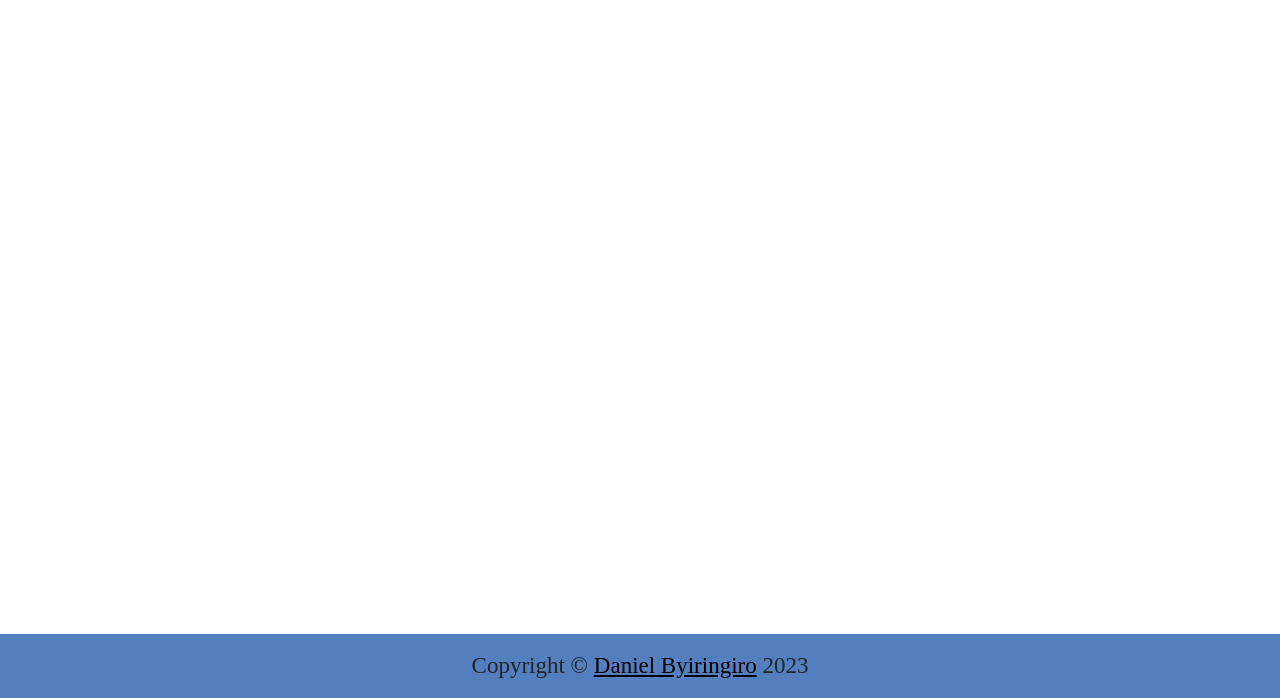
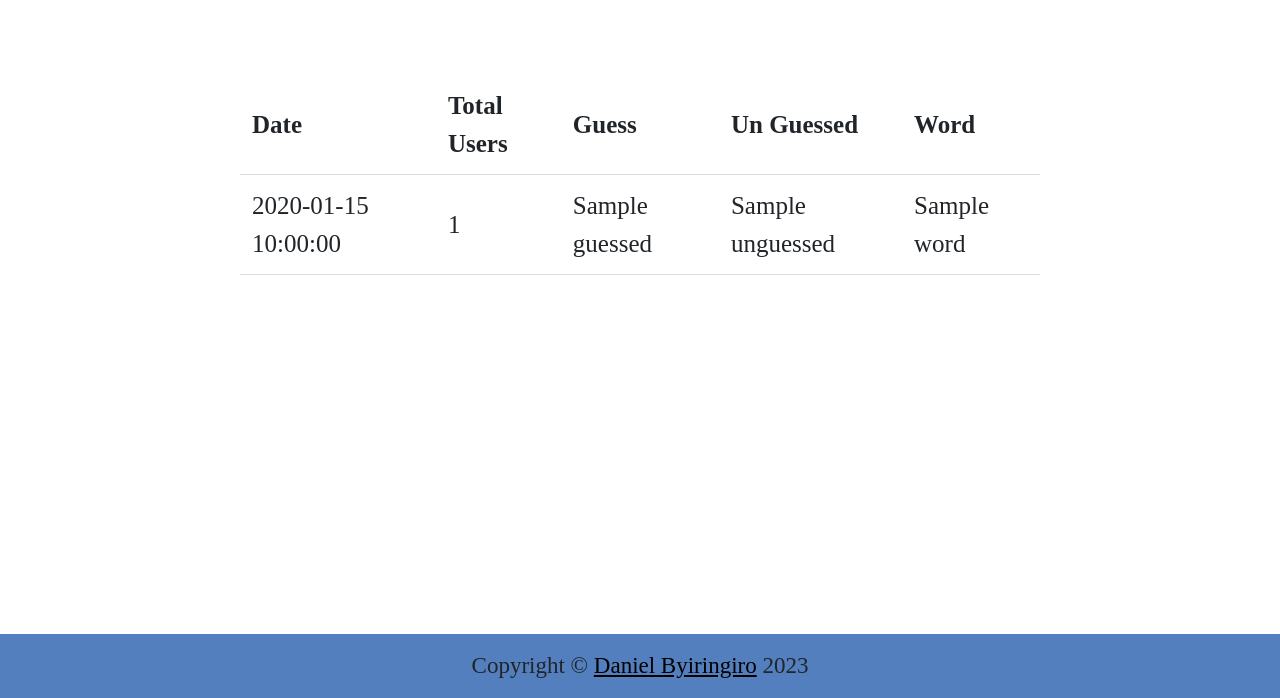
Before and after one commit to danielbyiringiro/amagambo, a Flask app: template templates/admin.html in a window 1280 px wide. Shown: the part 102-800 px from the top of the page. Run offline with Flask 3, Linux system fonts and the light colour scheme; the template is opened without the code that fills it: most values are stand-ins (such as "Sample title", 1, 10 or a date in 2020); some libraries are stand-ins or nearby versions; some web fonts are replaced.

Commit message:
Admin Dashboard

```diff
--- a/app.py
+++ b/app.py
@@ -1,7 +1,6 @@
 from flask import Flask, flash, render_template, request, session, redirect
 from flask_session import Session
 from helper import *
-from PIL import Image
 from werkzeug.security import check_password_hash, generate_password_hash
 from cs50 import SQL
 
@@ -45,7 +44,7 @@ def login():
 
         # get password and the password confirmation
 
-        rows = db.execute("SELECT * FROM users where email = ?", email)
+        rows = db.execute("SELECT * FROM user where email = ?", email)
 
         if not rows:
             flash("You are not registered. Sign Up")
@@ -114,8 +113,9 @@ def register():
                 return redirect("/register")
 
             hash = generate_password_hash(password)
-            db.execute("INSERT INTO users(email,hash,password) VALUES(?,?,?)", email,hash,password)
-            rows = db.execute("SELECT id FROM users where email = ?", email)
+            time = day()
+            db.execute("INSERT INTO user(email,hash,created_at) VALUES(?,?,?)", email,hash, time)
+            rows = db.execute("SELECT id FROM user where email = ?", email)
             id = rows[0]["id"]
             session["user_id"] = id
 
@@ -140,6 +140,8 @@ def home():
         board = boardDefault()
         keyboard = keyBoard()
         color_board = boardDefault()
+        word = word_for_the_day()
+
 
         return render_template("board.html", board=board, letter = letter, keyboard = keyboard, color_board = color_board)
 
@@ -147,7 +149,8 @@ def home():
         selected_letter = request.form.get("selected_letter")
         board = request.form.get("board")
         color_board = request.form.get("color_board")
-
+        today = day()
+        num_days = num_day()
         board = eval(board)
         color_board = eval(color_board)
 
@@ -171,8 +174,10 @@ def home():
 
                 if response == True:
                     color_board[i-1] = ["GREEN"] * 6
+                    if detail_recorded(session['user_id']):
+                        db.execute("INSERT INTO play(userId, isPlay, date) values(?,'True',?)", session['user_id'], today)
                     flash(message)
-                    generate_image(color_board, 1, i)
+                    generate_image(color_board, num_days, i)
                     return render_template("display.html")
 
                 elif len(message) == 6:
@@ -181,8 +186,10 @@ def home():
 
                     if i == 7 and j == 0:
                         word = word_day()
+                        if detail_recorded(session['user_id']):
+                            db.execute("INSERT INTO play(userId, isPlay, date) values(?,'False',?)", session['user_id'], today)
                         flash(f"You ran out of guesses, today's word is {word.upper()}")
-                        generate_image(color_board, 1, "X")
+                        generate_image(color_board, num_days, "X")
                         return render_template("display.html")
 
                     else:
@@ -213,4 +220,5 @@ def home():
 @admin_required
 def admin():
 
-    return render_template("admin.html")
+    details = admin_details()
+    return render_template("admin.html", details = details)
--- a/helper.py
+++ b/helper.py
@@ -4,12 +4,10 @@ from PIL import Image, ImageDraw, ImageFont
 from flask import redirect, session
 from functools import wraps
 from cs50 import SQL
+from datetime import datetime, timedelta
+from random import choice
 
 db = SQL("sqlite:///amagambo.db")
-
-def word_day():
-    return "follow"
-
 
 color_dic = {"GREEN": "#528d4e", "RED":"#ea433b","YELLOW": "#b49f39",'':None}
 
@@ -66,7 +64,6 @@ def generate_image(board, day, score, gap_size=5, tile_gap=2):
     # Save the image to a file (e.g., PNG)
 
     image.save("static/colorboard.png", format='PNG')
-
 
 
 def print_board(board):
@@ -148,11 +145,11 @@ def position(board):
     return None, None
 
 def checkFunction(guess):
-    word = word_day()
+    word = word_for_the_day()
     guess = guess.lower()
-    WORDS = ["purple","gentle","wisdom","follow"]
+    all_words = words()
 
-    if guess not in WORDS:
+    if guess not in all_words:
 
         message = "Word not in list"
         isWin = False
@@ -203,7 +200,7 @@ def admin_required(f):
     """
     @wraps(f)
     def decorated_function(*args, **kwargs):
-        admin_id = 3
+        admin_id = 1
         if session.get("user_id")  != admin_id:
             return redirect("/")
         return f(*args, **kwargs)
@@ -211,7 +208,7 @@ def admin_required(f):
 
 def search(email):
     """Searches if current email is in database"""
-    rows = db.execute("SELECT * FROM users WHERE email = ?", email)
+    rows = db.execute("SELECT * FROM user WHERE email = ?", email)
     #returns a boolean
     return len(rows) == 0
 
@@ -232,3 +229,107 @@ def validate(password):
 
     #passed all checks
     return True
+
+
+def days_between():
+
+    today = datetime.today()
+
+    target_date = datetime(2023, 7, 23)
+
+    days_passed = (today - target_date).days
+
+    dates_in_between = []
+
+    for i in range(1, days_passed):
+        date = target_date + timedelta(days=i)
+        date = date.strftime("%Y-%m-%d")
+        dates_in_between.append(date)
+
+
+    dates_in_between.append(today.strftime("%Y-%m-%d"))
+
+    return dates_in_between
+
+
+def admin_details():
+
+    dates = days_between()
+    details = []
+    for date in dates:
+
+        total_users = db.execute("select count(*) as num from user where created_at <= ?", date)[0]['num']
+        unguessed = db.execute("select count(*) as num from play where isPlay = 'False' and date = ?", date)[0]['num']
+        guessed = db.execute("select count(*) as num from play where isPlay = 'True' and date = ?", date)[0]['num']
+        word = db.execute("select word from wordforday where date = ?", date)[0]['word']
+        word = format_word(word)
+
+        day_detail = {'date': date, 'total_users': total_users, 'guessed': guessed if not None else 0, 'unguessed': unguessed if not None else 0, 'word':word}
+
+        details.append(day_detail)
+
+    rev_details = []
+    for i in reversed(details):
+        rev_details.append(i)
+
+    return rev_details
+
+def format_word(word):
+
+    word = f"{word[0]} - - - - {word[-1]}"
+
+    return word
+
+def day():
+
+    today = datetime.today()
+    date = today.strftime("%Y-%m-%d")
+    return date
+
+def num_day():
+
+    numList = days_between()
+    return len(numList)
+
+def detail_recorded(id):
+
+    today = day()
+    rows = db.execute("select * from play where id = ? and date = ?",id, today)
+    return len(rows) == 0
+
+def word_for_the_day():
+
+    today = day()
+    word_s = db.execute("select word from wordforday")
+    rows = db.execute("select date from wordforday")
+    dates = [row["date"] for row in rows]
+    word_s = [row["word"] for row in word_s]
+    if today in dates:
+        word = db.execute("select word from wordforday where date = ?", today)[0]['word']
+        return str(word)
+
+    else:
+
+        allwords = words()
+        unused_words = [x for x in allwords if x not in word_s]
+        word_for_day = choice(unused_words)
+        bankid = db.execute("select ID from wordbank where word = ?", word_for_day)[0]['ID']
+        today = day()
+        db.execute("insert into wordforday(word,bankid,date) values(?,?,?)", word_for_day, int(bankid), today)
+        return str(word_for_day)
+
+
+
+
+def words():
+
+    kinyaWords = []
+    rows = db.execute("select word from wordbank")
+    for row in rows:
+
+        word = row['WORD']
+        kinyaWords.append(word)
+
+    kinyaWords[219] = 'kuyaga'
+    kinyaWords[323] = 'ijambo'
+    return kinyaWords
--- a/templates/admin.html
+++ b/templates/admin.html
@@ -3,3 +3,51 @@
 {% block title %}
     Admin
 {% endblock %}
+
+{%block game%}
+<style>
+    table {
+        border-collapse: collapse;
+        width: 800px;
+        margin-left: auto;
+        margin-right: auto;
+    }
+
+    th, td {
+        padding: 12px;
+        text-align: left;
+        border-bottom: 1px solid #ddd;
+        gap: 20px;
+    }
+
+    tr:nth-child(even) {
+        background-color: #f2f2f2;
+    }
+
+    tr:last-child th {
+        margin: 0;
+    }
+</style>
+{% endblock %}
+{% block main %}
+    <table>
+        <thead>
+            <th>Date</th>
+            <th>Total Users</th>
+            <th>Guess</th>
+            <th>Un Guessed</th>
+            <th>Word</th>
+        </thead>
+        <tbody>
+            {% for record in details %}
+                <tr>
+                    <td>{{record['date']}}</td>
+                    <td>{{record['total_users']}}</td>
+                    <td>{{record['guessed']}}</td>
+                    <td>{{record['unguessed']}}</td>
+                    <td>{{record['word']}}</td>
+                </tr>
+            {% endfor %}
+        </tbody>
+    </table>
+{% endblock %}
--- a/templates/layout.html
+++ b/templates/layout.html
@@ -23,7 +23,7 @@
                 <a class="navbar-brand" href="/"><span class="blue">A</span><span class="red">M</span><span class="yellow">A</span><span class="green">GAMBO</span></a>
                 {% block style%}{% endblock %}
                 <div class="collapse navbar-collapse" id="navbar">
-                    {% if session["user_id"] == 3 %}
+                    {% if session["user_id"] == 1 %}
                         <ul class="navbar-nav ms-auto mt-2">
                             <li class="nav-item"><a class="nav-link" href="/admin" style="margin-right: 10px; font-size: x-large;">Admin</a></li>
                             <li class="nav-item"><a class="nav-link" href="/logout" style="margin-right: 10px; font-size: x-large;">Log Out</a></li>
--- a/templates/reglog.html
+++ b/templates/reglog.html
@@ -2,7 +2,7 @@
 
 {% block title %}
 {% endblock %}
-
+{%block game%}{%endblock%}
 {% block boot %}
     <link crossorigin="anonymous" href="https://cdn.jsdelivr.net/npm/bootstrap@5.1.3/dist/css/bootstrap.min.css" integrity="sha384-1BmE4kWBq78iYhFldvKuhfTAU6auU8tT94WrHftjDbrCEXSU1oBoqyl2QvZ6jIW3" rel="stylesheet">
     <script crossorigin="anonymous" src="https://cdn.jsdelivr.net/npm/bootstrap@5.1.3/dist/js/bootstrap.bundle.min.js" integrity="sha384-ka7Sk0Gln4gmtz2MlQnikT1wXgYsOg+OMhuP+IlRH9sENBO0LRn5q+8nbTov4+1p"></script>
```
Also changed, not shown: amagambo.db, static/colorboard.png, 5 other files.
